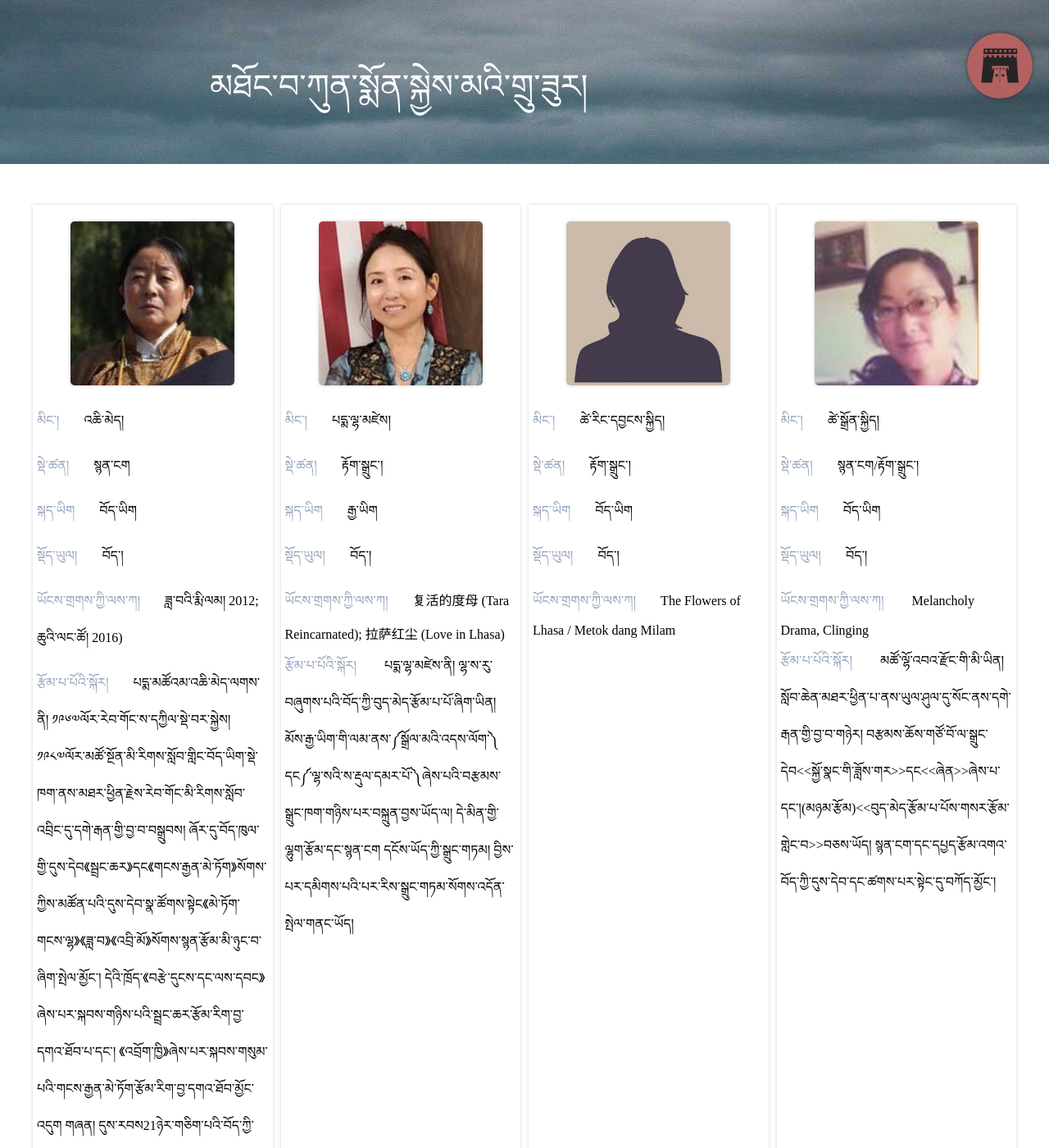
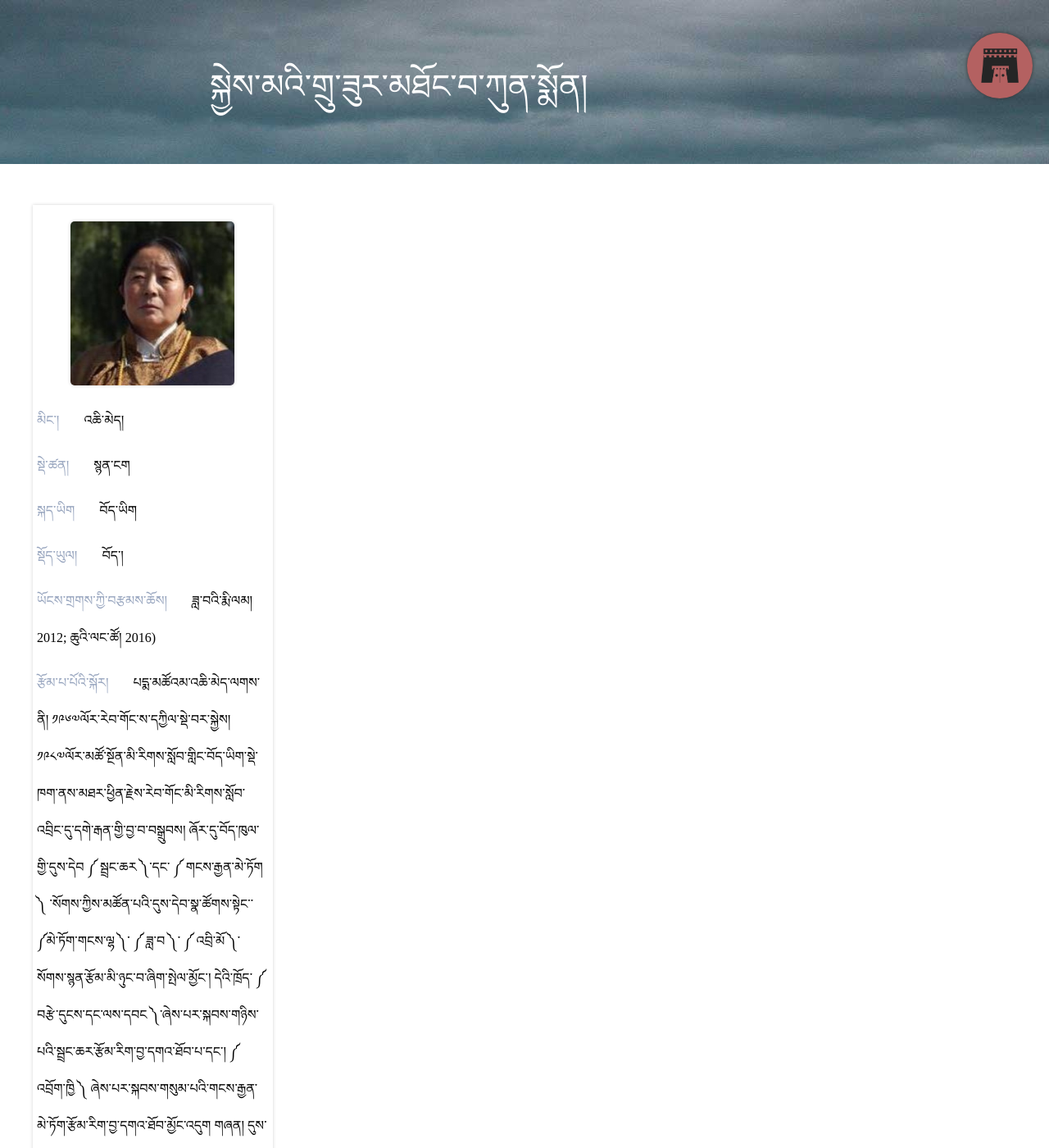
Before and after one commit to ghanglha/ghanglha, a Jekyll site: the page built from tibetan-women.html, in a window 1280 px wide and 1400 px high. Shown: the whole window at 82% size. Built offline with Jekyll 4.4.1, drawn with Linux system fonts in a browser that asks for light colours; some web fonts are replaced; some of the changed text lies outside the part shown.

Commit message:
updated womens page

```diff
--- a/_layouts/category.html
+++ b/_layouts/category.html
@@ -2,7 +2,7 @@
     <div class="container-flued blog-container">
         <div class="banner-featured">
             <div class="banner-title article-heading">
-                <h1>{{page.title}}</h1>
+                <h1>{{page.archive}}</h1>
                 <!-- <span>10/14/2023</span> -->
             </div>
         </div>
--- a/highlights.html
+++ b/highlights.html
@@ -2,6 +2,7 @@
 layout: category
 permalink: /highlights/
 title: དབུ་འཕང་ཡར་བསྟོད་བོད་ཀྱི་སྐྱེས་མ།
+archive: བོད་ཀྱི་སྐྱེས་མའི་དབུ་འཕང་ཡར་བསྟོད།
 ---
 
 
--- a/online-space.html
+++ b/online-space.html
@@ -2,6 +2,7 @@
 layout: category
 permalink: /online-space/
 title: འཇིག་ཉེན་ཀུན་བྲལ་དྲ་རྒྱའི་འཇིག་རྟེན།
+archive: དྲ་རྒྱའི་འཇིག་རྟེན་འཇིག་ཉེན་ཀུན་བྲལ།
 ---
 
 
--- a/tibetan-women.html
+++ b/tibetan-women.html
@@ -20,16 +21,18 @@ permalink: /tibetan-women/
        	<p><span>སྡེ་ཚན།</span>སྙན་ངག</p>
        	<p><span>སྐད་ཡིག</span>བོད་ཡིག</p>
        	<p><span>སྡོད་ཡུལ།</span>བོད་།</p>
-       	<p><span>ཡོངས་གྲགས་ཀྱི་ལས་ཀ།</span>ཟླ་བའི་རྨི་ལམ། 2012; ཆུའི་ལང་ཚོ། 2016)</p>
-       	<p><span>རྩོམ་པ་པོའི་སྐོར།</span>པདྨ་མཚོའམ་འཆི་མེད་ལགས་ནི། ༡༩༦༧ལོར་རེབ་གོང་ས་དཀྱིལ་སྡེ་བར་སྐྱེས། ༡༩༨༧ལོར་མཚོ་སྔོན་མི་རིགས་སློབ་གླིང་བོད་ཡིག་སྡེ་ཁག་ནས་མཐར་ཕྱིན་རྗེས་རེབ་གོང་མི་རིགས་སློབ་འབྲིང་དུ་དགེ་རྒན་གྱི་བྱ་བ་བསྒྲུབས། ཞོར་དུ་བོད་ཁུལ་གྱི་དུས་དེབ《སྦྲང་ཆར》དང《གངས་རྒྱན་མེ་ཏོག》སོགས་ཀྱིས་མཚོན་པའི་དུས་དེབ་སྣ་ཚོགས་སྟེང《མེ་ཏོག་གངས་ལྷ》《ཟླ་བ》《འབྲི་མོ》སོགས་སྙན་རྩོམ་མི་ཉུང་བ་ཞིག་སྤེལ་མྱོང་། དེའི་ཁྲོད་《བརྩེ་དུངས་དང་ལས་དབང》ཞེས་པར་སྐབས་གཉིས་པའི་སྦྲང་ཆར་རྩོམ་རིག་བྱ་དགའ་ཐོབ་པ་དང་། 《འབྲོག་ཁྱི》ཞེས་པར་སྐབས་གསུམ་པའི་གངས་རྒྱན་མེ་ཏོག་རྩོམ་རིག་བྱ་དགའ་ཐོབ་མྱོང་འདུག གཞན། དུས་རབས21ཉེར་གཅིག་པའི་བོད་ཀྱི་རྩོམ་པོའི་དེབ་ཕྲེང་ཁྲོད་ཁོང་གི་ཆེད་དེབ《ཟླ་བའི་རྨི་ལམ》ཞེས་པ་དཔར་བསྐྲུན་བྱས་ཡོད་འདུག</p>
+       	<p><span>ཡོངས་གྲགས་ཀྱི་བརྩམས་ཆོས།</span>ཟླ་བའི་རྨི་ལམ། 2012; ཆུའི་ལང་ཚོ། 2016)</p>
+       	<p><span>རྩོམ་པ་པོའི་སྐོར།</span>པདྨ་མཚོའམ་འཆི་མེད་ལགས་ནི། ༡༩༦༧ལོར་རེབ་གོང་ས་དཀྱིལ་སྡེ་བར་སྐྱེས། ༡༩༨༧ལོར་མཚོ་སྔོན་མི་རིགས་སློབ་གླིང་བོད་ཡིག་སྡེ་ཁག་ནས་མཐར་ཕྱིན་རྗེས་རེབ་གོང་མི་རིགས་སློབ་འབྲིང་དུ་དགེ་རྒན་གྱི་བྱ་བ་བསྒྲུབས། ཞོར་དུ་བོད་ཁུལ་གྱི་དུས་དེབ ༼ སྦྲང་ཆར ༽་དང་ ༼ གངས་རྒྱན་མེ་ཏོག ༽ ་སོགས་ཀྱིས་མཚོན་པའི་དུས་དེབ་སྣ་ཚོགས་སྟེང་་༼མེ་ཏོག་གངས་ལྷ ༽་  ༼ ཟླ་བ ༽་  ༼ འབྲི་མོ  ༽་སོགས་སྙན་རྩོམ་མི་ཉུང་བ་ཞིག་སྤེལ་མྱོང་། དེའི་ཁྲོད་ ༼  བརྩེ་དུངས་དང་ལས་དབང ༽་ཞེས་པར་སྐབས་གཉིས་པའི་སྦྲང་ཆར་རྩོམ་རིག་བྱ་དགའ་ཐོབ་པ་དང་། ༼  འབྲོག་ཁྱི  ༽ ཞེས་པར་སྐབས་གསུམ་པའི་གངས་རྒྱན་མེ་ཏོག་རྩོམ་རིག་བྱ་དགའ་ཐོབ་མྱོང་འདུག གཞན། དུས་རབས་ཉེར་གཅིག་པའི་བོད་ཀྱི་རྩོམ་པོའི་དེབ་ཕྲེང་ཁྲོད་ཁོང་གི་ཆེད་དེབ ༼  ཟླ་བའི་རྨི་ལམ  ༽་ཞེས་པ་དཔར་བསྐྲུན་བྱས་ཡོད་འདུག</p>
        </div>
+
+ <!--
        <div>
        		<div class="img" style="background-image: url(/assets/images/womens-photos/pema-lhamo.jpg);"></div>
 	       	<p><span>མིང་།</span>པདྨ་ལྷ་མཛེས།</p>
 	       	<p><span>སྡེ་ཚན།</span>རྟོག་སྒྲུང་།</p>
 	       	<p><span>སྐད་ཡིག</span>རྒྱ་ཡིག</p>
 	       	<p><span>སྡོད་ཡུལ།</span>བོད་།</p>
-	       	<p><span>ཡོངས་གྲགས་ཀྱི་ལས་ཀ།</span>复活的度母 (Tara Reincarnated); 拉萨红尘 (Love in Lhasa)</p>
+	       	<p><span>ཡོངས་གྲགས་ཀྱི་བརྩམས་ཆོས།</span>复活的度母 (Tara Reincarnated); 拉萨红尘 (Love in Lhasa)</p>
 	       	<p><span>རྩོམ་པ་པོའི་སྐོར།</span>
 	       		པདྨ་ལྷ་མཛེས་ནི། ལྷ་ས་རུ་བཞུགས་པའི་བོད་ཀྱི་བུད་མེད་རྩོམ་པ་པོ་ཞིག་ཡིན། མོས་རྒྱ་ཡིག་གི་ལམ་ནས་༼སྒྲོལ་མའི་འདས་ལོག་༽དང༼་ལྷ་སའི་ས་རྡུལ་དམར་པོ་༽ཞེས་པའི་བརྩམས་སྒྲུང་ཁག་གཉིས་པར་བསྐྲུན་བྱས་ཡོད་ལ། དེ་མིན་གྱི་ལྷུག་རྩོམ་དང་སྙན་ངག དངོས་ཡོད་ཀྱི་སྒྲུང་གཏམ། བྱིས་པར་དམིགས་པའི་པར་རིས་སྒྲུང་གཏམ་སོགས་འདོན་སྤེལ་གནང་ཡོད།
 	       	</p>
@@ -40,7 +43,7 @@ permalink: /tibetan-women/
 	       	<p><span>སྡེ་ཚན།</span>རྟོག་སྒྲུང་།</p>
 	       	<p><span>སྐད་ཡིག</span>བོད་ཡིག</p>
 	       	<p><span>སྡོད་ཡུལ།</span>བོད་།</p>
-	       	<p><span>ཡོངས་གྲགས་ཀྱི་ལས་ཀ།</span>The Flowers of Lhasa / Metok dang Milam</p>
+	       	<p><span>ཡོངས་གྲགས་ཀྱི་བརྩམས་ཆོས།</span>The Flowers of Lhasa / Metok dang Milam</p>
        </div>
        <div>
        		<div class="img" style="background-image: url(/assets/images/womens-photos/tsedonkyi.jpg);"></div>
@@ -48,7 +51,7 @@ permalink: /tibetan-women/
 	       	<p><span>སྡེ་ཚན།</span>སྙན་ངག/རྟོག་སྒྲུང་།</p>
 	       	<p><span>སྐད་ཡིག</span>བོད་ཡིག</p>
 	       	<p><span>སྡོད་ཡུལ།</span>བོད་།</p>
-	       	<p><span>ཡོངས་གྲགས་ཀྱི་ལས་ཀ།</span> Melancholy Drama, Clinging</p>
+	       	<p><span>ཡོངས་གྲགས་ཀྱི་བརྩམས་ཆོས།</span> Melancholy Drama, Clinging</p>
 	       	<p><span>རྩོམ་པ་པོའི་སྐོར།</span>
 	       		མཚོ་ལྷོ་འབའ་རྫོང་གི་མི་ཡིན། སློབ་ཆེན་མཐར་ཕྱིན་པ་ནས་ཡུལ་ཤུལ་དུ་སོང་ནས་དགེ་རྒན་གྱི་བྱ་བ་གཉེར། བརྩམས་ཆོས་གཙོ་བོ་ལ་སྒྲུང་དེབ<<སྐྱོ་སྣང་གི་ཟློས་གར>>དང<<ཞེན>>ཞེས་པ་དང་།(མཉམ་རྩོམ)<<བུད་མེད་རྩོམ་པ་པོས་གསར་རྩོམ་གླེང་བ>>བཅས་ཡོད། སྙན་ངག་དང་དཔྱད་རྩོམ་འགའ་བོད་ཀྱི་དུས་དེབ་དང་ཚགས་པར་སྟེང་དུ་བཀོད་མྱོང་།
 	       	</p>
@@ -76,5 +79,7 @@ permalink: /tibetan-women/
 	       		པེ་ཅིན་སློབ་གྲྭ་ཆེན་མོའི་རྒྱ་ཡིག་སྡེ་ཚན་ནས་སློབ་མཐར་ཕྱིན། སྤྱི་ལོ་༡༩༩༨་ལོར། རྒྱ་ནག་གི་རྩོམ་པ་པོའི་མཐུན་ཚོགས་ལ་ཞུགས། ཁོ་མོའི་བརྩམས་སྒྲུང་ལ་རྒྱ་ནག་རྩོམ་པ་པོའི་མཐུན་ཚོགས་ཀྱི་གྲངས་ཉུང་མི་རིགས་གསར་རྩོམ་བྱ་དགའ་ཐོབ་མྱོང་། མོ་རང་གི་བརྩམས་ཆོས་ཁག་རྒྱ་ནག་གི་དེང་རབས་བོད་ཀྱི་རྩོམ་པ་པོའི་ཕུལ་བྱུང་བརྩམས་ཆོས་ཕྱོགས་བསྒྲིགས་དང་། བོད་ཀྱི་བརྩམས་སྒྲུང་གསར་པ། བོད་ལ་ཉན་པ་སོགས་ཀྱི་ཁོངས་སུ་སྤེལ་ཡོད་ལ། དབྱིན་སྒྱུར་བྱས་ཏེ་ཨ་རི་དང་དབྱིན་ཡུལ་རྒྱལ་ཁབ་གཉིས་ཀྱི་ནང་དུའང་འགྲེམས་སྤེལ་བྱས་ཡོད། སྤྱི་ལོ་༡༩༩༤་ལོར། མོས་ཕོ་མོའི་དབྱེ་བ་མེད་པའི་དཀོན་མཆོག་ཟེར་བའི་བརྩམས་སྒྲུང་འདོན་སྤེལ་གནང་བ་དེ། བོད་ཀྱི་རྩོམ་རིག་ལོ་རྒྱུས་ནང་བུད་མེད་རྩོམ་པ་པོ་ཞིག་གིས་བྲིས་པའི་བརྩམས་སྒྲུང་ཐོག་མ་དེ་ཆགས་ཡོད། བརྩམས་སྒྲུང་དེ་ཕྱིས་སུ་ལྷ་སའི་འདས་པའི་བྱུང་བ་ཞེས་པའི་ལེའུ་༢༠་ཅན་གྱི་གློག་བརྙན་གྱི་ངོ་བོར་བཟོས་ཏེ་བརྙན་འཕྲིན་ནང་གཟིགས་འབུལ་ཞུས་ཡོད།
 	       	</p>
        </div>
+
+  -->
     </section>
     </div>
--- a/tools.html
+++ b/tools.html
@@ -2,6 +2,7 @@
 layout: category
 permalink: /tools/
 title: ཐོལ་བརྒལ་མངོན་འགྱུར་དྲ་བའི་མྱོང་ཚོར།
+archive: དྲ་བའི་རྨི་ལམ་ཐོལ་བརྒལ་མངོན་འགྱུར།
 ---
 
 
```
Also changed, not shown: other parts of tibetan-women.html (+2 -1 lines), 4 other files.
